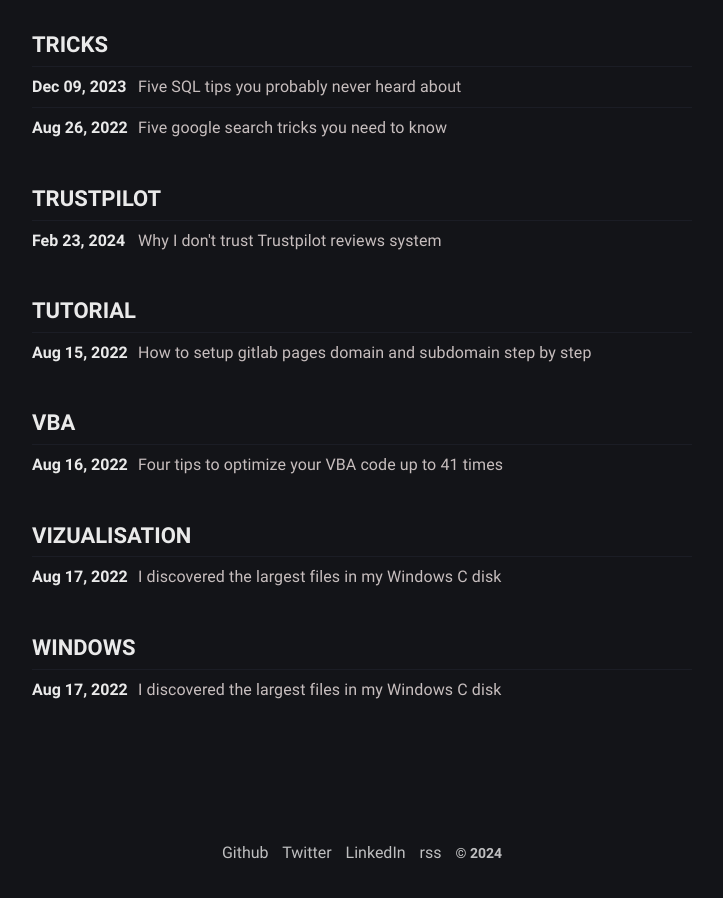
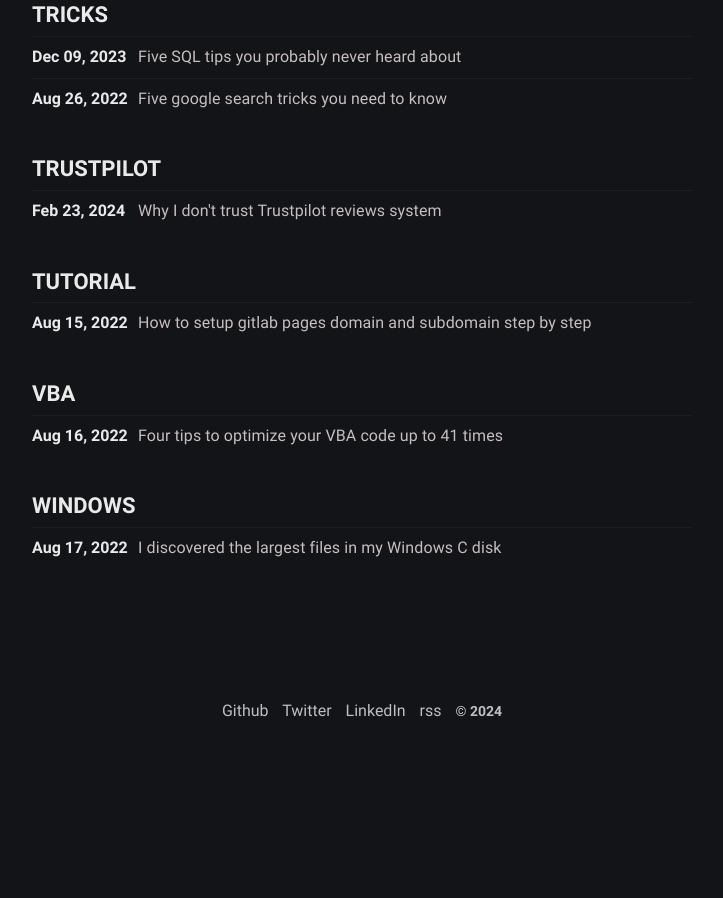
Before and after one commit to data-addict-com/data-addict-com.github.io, a Jekyll site: the page built from tags.html, in a window 1280 px wide and 900 px high, scrolled down 4236 px. Shown: the whole window, without its empty margins (278-1001 px from the left). Built offline with Jekyll 4.4.1, drawn with Linux system fonts in a browser that asks for light colours; a script that is not in the unit is left out; after the commit the page ends 4994 px from its top, so only the background shows below that; part of the change alters nothing that is shown.

```diff
--- a/_config.yml
+++ b/_config.yml
@@ -1,7 +1,7 @@
 # Site settings
 title: Data Addict # site title
 description: >- # site description
-  Let's talk about Datas, Programming and Freelancer life.
+  Let's talk about Data and more.
   This website is hold by Jady Nekena R.
 lang: en-US # default lang
 timezone: Europe/Paris # set your timezone
@@ -13,7 +13,7 @@ mode: dark # default theme "dark" | "light"
 author:
   name: Data Addict by Jady Nekena R. # author name
   bio: >- # tell to the world
-      Let's talk about Datas, Programming and Dev Freelancer life.
+          Let's talk about Data and more.
   username: jadynekena # general username
   github: jadynekena # github username
   twitter: jadyrama # twitter username
--- a/_posts/2022-08-17-i-discovered-the-largest-files-extension-from-my-C-disk-in-my-windows-PC.md
+++ b/_posts/2022-08-17-i-discovered-the-largest-files-extension-from-my-C-disk-in-my-windows-PC.md
@@ -3,8 +3,8 @@ layout: post
 title:  I discovered the largest files in my Windows C disk
 description: Have you ever wondered what are the largest files in your local disk ? Well, I also did. But at the same time, I had two constraints on mind 1) I didn't want to use any third party tool to process the disk scan 2) I was absolutely not going to scan it manually.
 date:   2022-08-17 08-14-02 +0200
-categories: tableau dataviz vizualisation disk windows os
-tags: tableau dataviz vizualisation disk windows os
+categories: tableau dataviz disk windows os
+tags: tableau dataviz disk windows os
 image: ../assets/img/2022-08-17/summary.png
 published: true
 ---
--- a/assets/js/main.js
+++ b/assets/js/main.js
@@ -28,4 +28,45 @@
       ? area.classList.add("blurry")
       : area.classList.remove("blurry");
   });
+
+
+  //make all images clickable
+  const image_clickable =() => {
+
+    // Get all <img> elements
+    var images = document.querySelectorAll('img');
+
+    // Loop through each image
+    images.forEach(function(image) {
+
+      // Add title to the image
+      image.title = "Click to open in a new tab"
+
+
+      // Create a new <a> element
+      var link = document.createElement('a');
+
+      // Set its href attribute to the image source
+      link.href = image.src;
+
+      // Set its target attribute to "_blank" to open in a new tab
+      link.target = '_blank';
+
+      // Append the image as a child of the <a> element
+      link.appendChild(image.cloneNode(true));
+
+
+
+      // Replace the original <img> element with the new <a> element
+      image.parentNode.replaceChild(link, image);
+
+    })
+
+  }
+
+  window.addEventListener('DOMContentLoaded', image_clickable)
+
+  //todo : on click, copy codeblocks into clipboard
+
+
 })();
```
